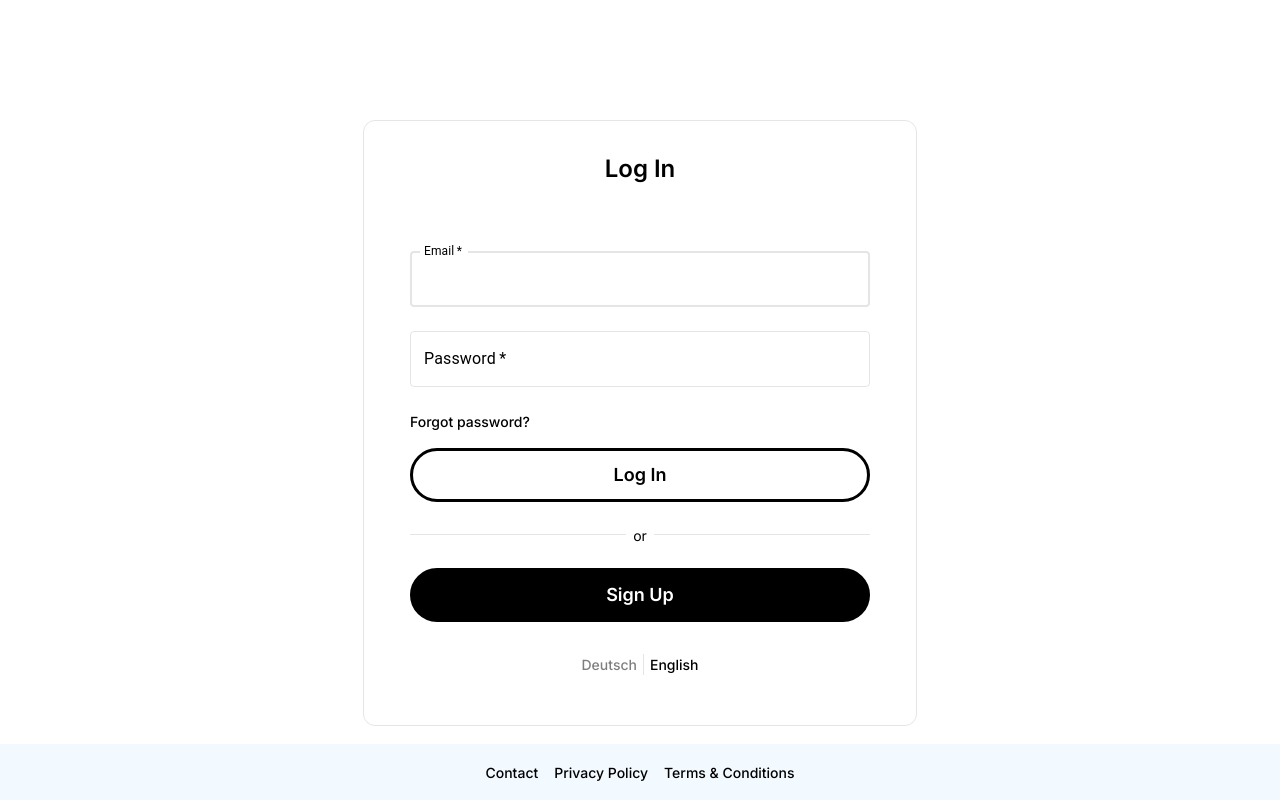
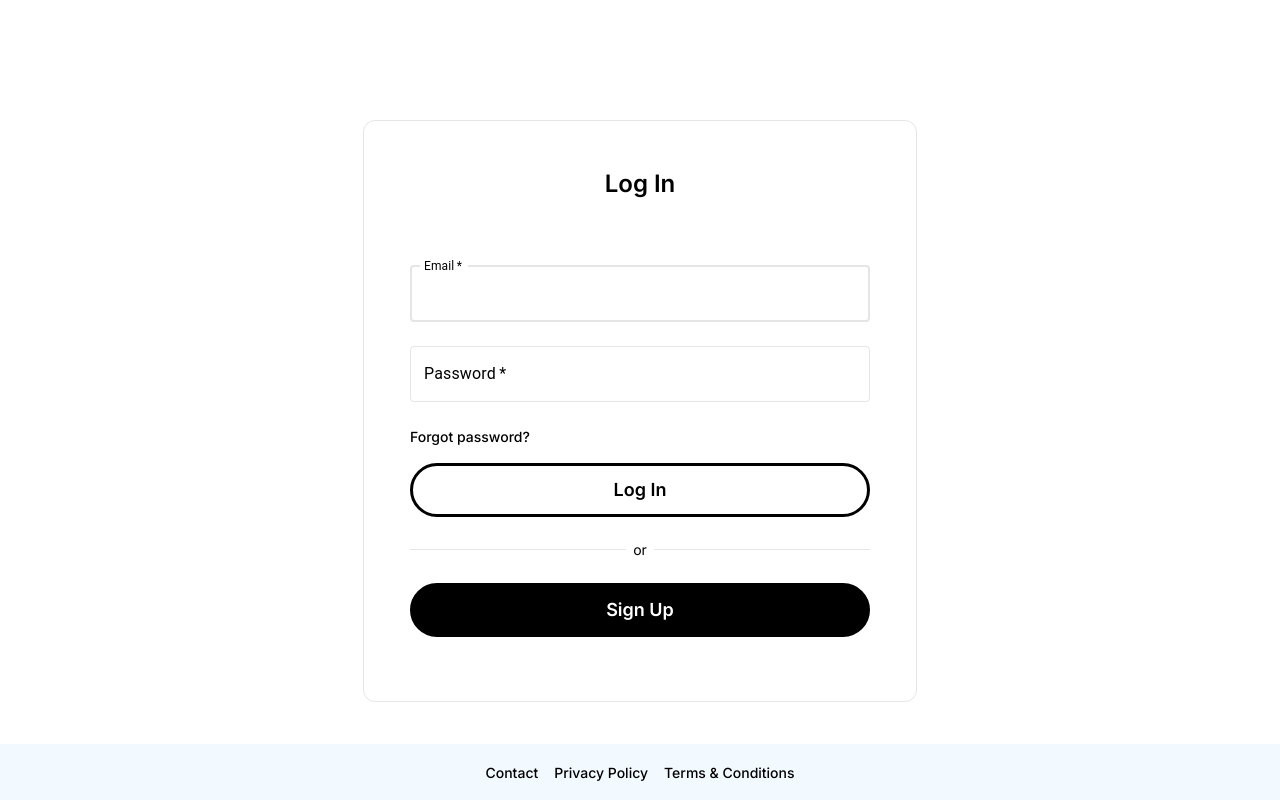
Before and after one commit to andrejkoller/auth-frontend, a Next.js app: page /signin in a window 1280 px wide. Built offline with nearby package versions, Linux system fonts and the light colour scheme.

Commit message:
Refactor sign-in and sign-up pages: remove LanguageSelect component and associated styles for improved clarity and maintainability; update axios instance base URL for correct API endpoint.

```diff
--- a/src/app/signin/page.tsx
+++ b/src/app/signin/page.tsx
@@ -1,4 +1,5 @@
 "use client";
+
 import { ButtonBase, CircularProgress, TextField } from "@mui/material";
 import styles from "./page.module.css";
 import Link from "next/link";
@@ -8,7 +9,6 @@ import { textFieldSx } from "@/utils/textFieldSx";
 import { useState } from "react";
 import { login } from "@/services/authService";
 import { setAuthToken } from "@/services/tokenService";
-import { LanguageSelect } from "@/components/LanguageSelect/LanguageSelect";
 import { buttonBaseSx } from "@/utils/buttonBaseSx";
 
 export default function Page() {
@@ -118,7 +118,6 @@ export default function Page() {
                   <span>Sign Up</span>
                 </AnimatedButton>
               </div>
-              <LanguageSelect />
             </>
           )}
         </div>
--- a/src/app/signup/page.tsx
+++ b/src/app/signup/page.tsx
@@ -1,4 +1,5 @@
 "use client";
+
 import { CircularProgress, TextField } from "@mui/material";
 import styles from "./page.module.css";
 import Link from "next/link";
@@ -7,7 +8,6 @@ import { textFieldSx } from "@/utils/textFieldSx";
 import { useState } from "react";
 import { register } from "@/services/authService";
 import { useRouter } from "next/navigation";
-import { LanguageSelect } from "@/components/LanguageSelect/LanguageSelect";
 
 export default function Page() {
   const [formData, setFormData] = useState({
@@ -166,7 +166,6 @@ export default function Page() {
                   <span>Log In</span>
                 </Link>
               </div>
-              <LanguageSelect />
             </>
           )}
         </div>
--- a/src/components/LanguageSelect/LanguageSelect.module.css
+++ /dev/null
@@ -1,32 +0,0 @@
-.languageList {
-  list-style: none;
-  padding: 0;
-  margin: 32px 0 0 0;
-  display: flex;
-  justify-content: center;
-}
-
-.languageItem {
-  padding: 0 6px 0 6px;
-  margin: 0;
-  display: inline-block;
-  opacity: 0.5;
-}
-
-.languageItem:not(:first-child) {
-  border-left: 1px solid var(--border-default);
-  opacity: 1;
-}
-
-.languageLink {
-  text-decoration: none;
-  color: var(--text-default);
-  font-size: 0.875rem;
-  font-weight: 500;
-  display: flex;
-  align-items: center;
-}
-
-.languageText {
-  color: var(--text-default);
-}
--- a/src/components/LanguageSelect/LanguageSelect.tsx
+++ /dev/null
@@ -1,19 +0,0 @@
-import Link from "next/link";
-import styles from "./LanguageSelect.module.css";
-
-export const LanguageSelect = () => {
-  return (
-    <ul className={styles.languageList}>
-      <li className={styles.languageItem}>
-        <Link href="?locale=de_DE" className={styles.languageLink}>
-          <span className={styles.languageText}>Deutsch</span>
-        </Link>
-      </li>
-      <li className={styles.languageItem}>
-        <Link href="?locale=en_US" className={styles.languageLink}>
-          <span className={styles.languageText}>English</span>
-        </Link>
-      </li>
-    </ul>
-  );
-};
--- a/src/services/axiosInstance.ts
+++ b/src/services/axiosInstance.ts
@@ -2,7 +2,7 @@ import axios from "axios";
 import { getAuthToken, isTokenValid, removeAuthToken } from "./tokenService";
 
 const axiosInstance = axios.create({
-  baseURL: "https://localhost:7105/api",
+  baseURL: "https://localhost:7291/api",
   headers: {
     "Content-Type": "application/json",
   },
```
